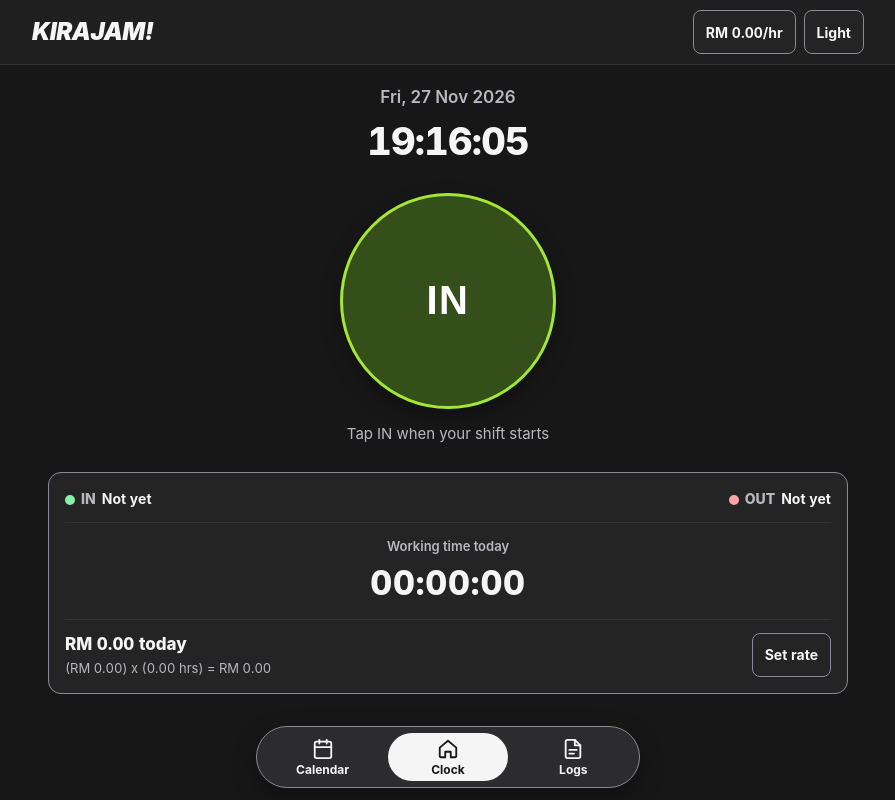
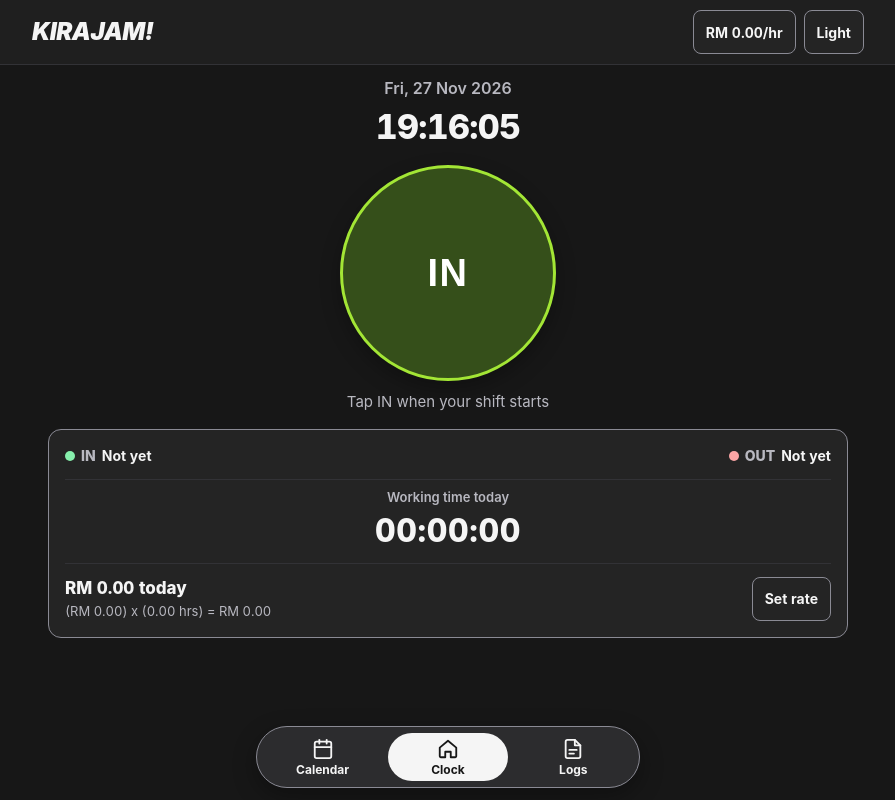
Before and after one commit to emirulh/work-clock, a plain HTML site: page index.html in a window 1280 px wide. Shown: the whole page, without its empty margins (192-1087 px from the left). Drawn offline with Linux system fonts and the light colour scheme.

Commit message:
fix: tighten vertical rhythm so Home card sits cleanly above bottom dock

```diff
--- a/index.html
+++ b/index.html
@@ -169,11 +169,11 @@
     .app-main {
       max-width: 34rem;
       margin: 0 auto;
-      padding: 1.25rem max(1rem, env(safe-area-inset-right)) calc(6.5rem + env(safe-area-inset-bottom)) max(1rem, env(safe-area-inset-left));
+      padding: 0.75rem max(1rem, env(safe-area-inset-right)) calc(5.75rem + env(safe-area-inset-bottom)) max(1rem, env(safe-area-inset-left));
     }
 
     .error-box {
-      margin: 0 0 1rem;
+      margin: 0 0 0.75rem;
       padding: 0.75rem;
       background-color: var(--err-bg);
       color: var(--err-fg);
@@ -190,19 +190,19 @@
     /* Home Clock Tab */
     .clock-header {
       text-align: center;
-      margin-bottom: 1.5rem;
+      margin-bottom: 0.875rem;
     }
 
     .live-date {
       margin: 0;
-      font-size: clamp(0.95rem, 3vw, 1.0625rem);
+      font-size: clamp(0.9rem, 3vw, 1rem);
       font-weight: 600;
       color: var(--muted);
     }
 
     .live-clock {
-      margin: 0.25rem 0 0;
-      font-size: clamp(1.85rem, 7vw, 2.375rem);
+      margin: 0.125rem 0 0;
+      font-size: clamp(1.65rem, 6.5vw, 2.125rem);
       font-weight: 800;
       font-variant-numeric: tabular-nums;
       letter-spacing: -0.02em;
@@ -212,18 +212,18 @@
       display: flex;
       flex-direction: column;
       align-items: center;
-      gap: 0.875rem;
-      margin-bottom: 1.75rem;
+      gap: 0.625rem;
+      margin-bottom: 1rem;
     }
 
     .punch-circle {
-      width: 12.5rem;
-      height: 12.5rem;
+      width: clamp(10.5rem, 24dvh, 12.25rem);
+      height: clamp(10.5rem, 24dvh, 12.25rem);
       border-radius: 50%;
       border: 3px solid var(--in-border);
       background-color: var(--in-bg);
       color: var(--punch-fg);
-      font-size: 2.5rem;
+      font-size: clamp(2rem, 5vw, 2.375rem);
       font-weight: 900;
       letter-spacing: 0.04em;
       display: inline-flex;
@@ -312,7 +312,7 @@
 
     .timer-block {
       text-align: center;
-      padding: 0.875rem 0 0.75rem;
+      padding: 0.5rem 0 0.5rem;
     }
 
     .timer-label {
@@ -324,7 +324,7 @@
 
     .timer-value {
       margin: 0.125rem 0 0;
-      font-size: clamp(1.75rem, 6vw, 2.125rem);
+      font-size: clamp(1.6rem, 5.5vw, 2rem);
       font-weight: 800;
       font-variant-numeric: tabular-nums;
       letter-spacing: 0.02em;
--- a/sw.js
+++ b/sw.js
@@ -1,6 +1,6 @@
 "use strict";
 
-var CACHE_NAME = "kirajam-v2";
+var CACHE_NAME = "kirajam-v3";
 var ASSETS = [
   "./",
   "./index.html",
```
